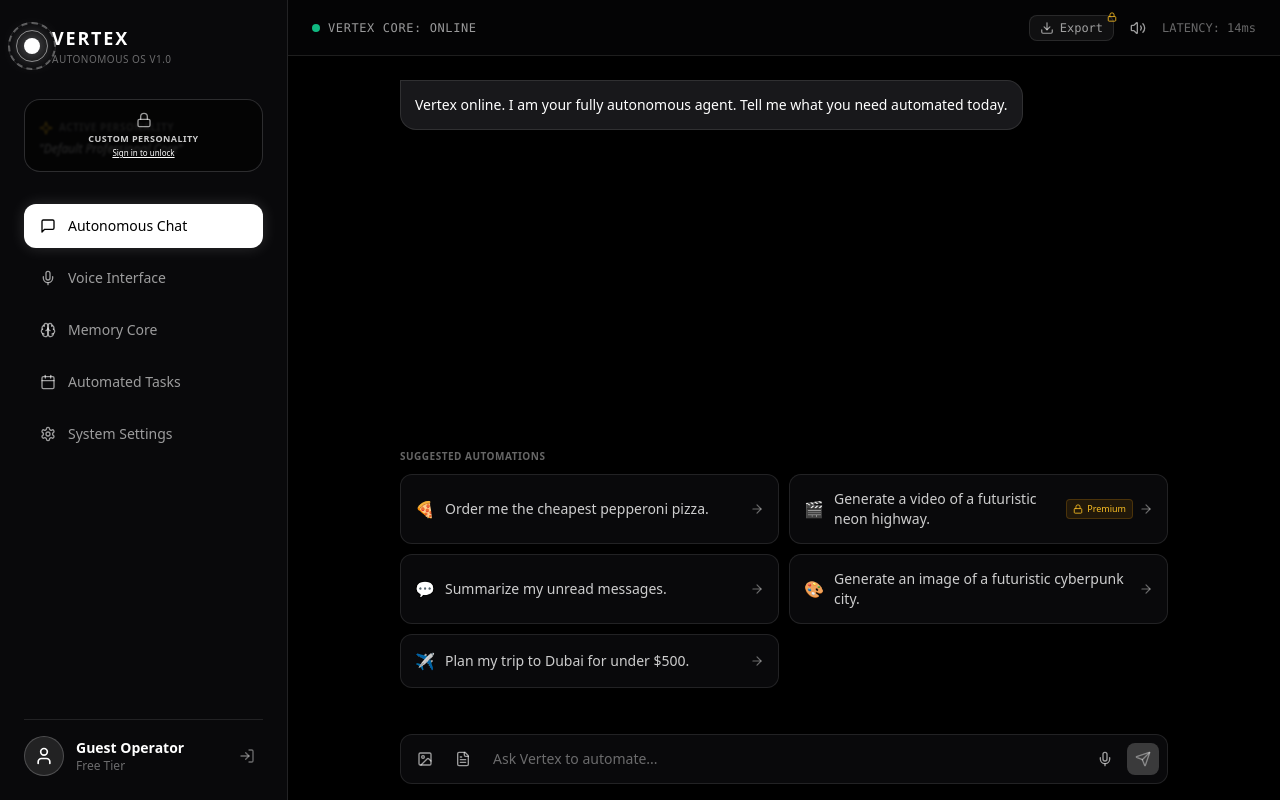
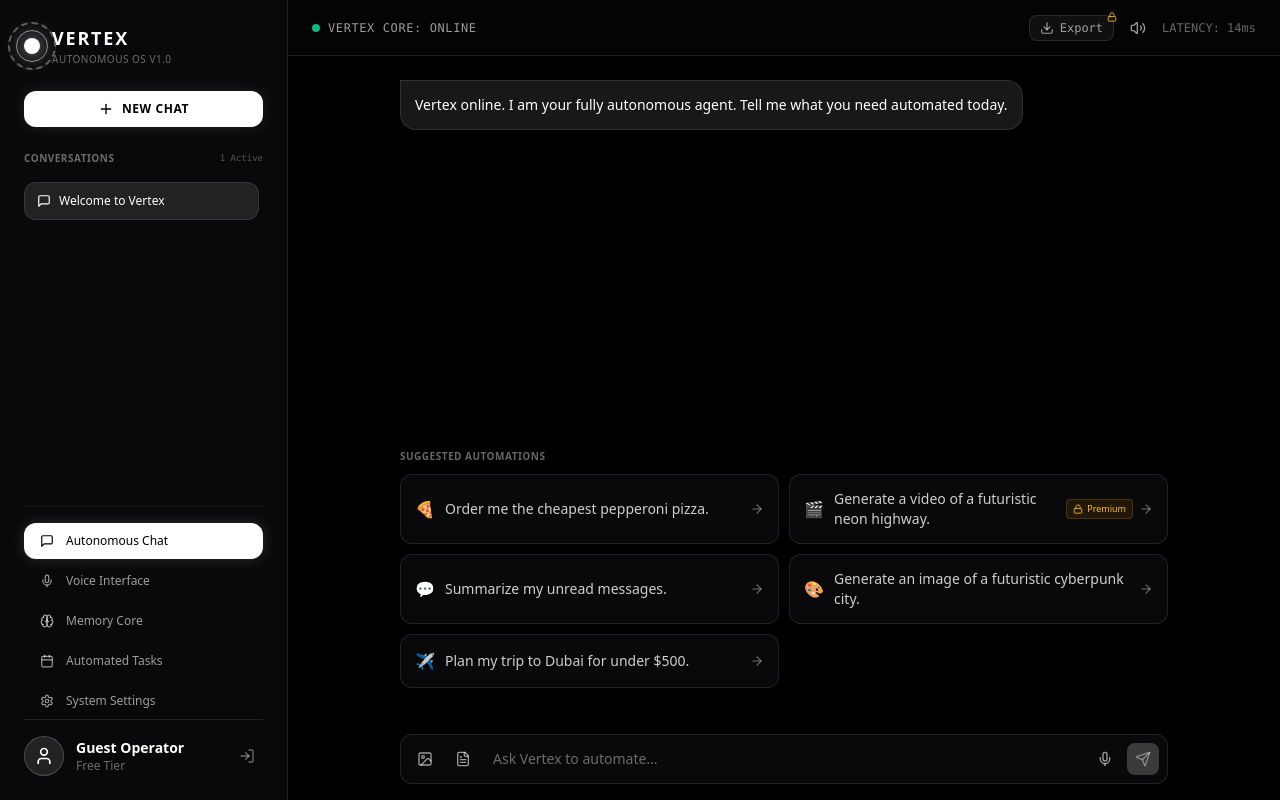
Before and after one commit to abdulilahalbegami-ux/Ghost, a React (Vite) app: page / in a window 1280 px wide. Built offline with nearby package versions, Linux system fonts and the light colour scheme.

Commit message:
[dyad] Added chat history, pinning, auto-naming, and a mobile history drawer. - wrote 1 file(s)

```diff
--- a/src/pages/Index.tsx
+++ b/src/pages/Index.tsx
@@ -32,6 +32,9 @@ import {
   Lock,
   Sliders,
   Check,
+  Plus,
+  Pin,
+  Menu,
 } from "lucide-react";
 import VertexLogo from "@/components/VertexLogo";
 import VoiceVisualizer from "@/components/VoiceVisualizer";
@@ -59,6 +62,14 @@ interface Message {
   isStreaming?: boolean;
 }
 
+interface Chat {
+  id: string;
+  title: string;
+  isPinned: boolean;
+  timestamp: Date;
+  messages: Message[];
+}
+
 const DEFAULT_PROMPTS = [
   { text: "Order me the cheapest pepperoni pizza.", icon: "🍕" },
   { text: "Generate a video of a futuristic neon highway.", icon: "🎬" },
@@ -69,6 +80,7 @@ const DEFAULT_PROMPTS = [
 
 const Index = () => {
   const [activeTab, setActiveTab] = useState<"chat" | "voice" | "memory" | "tasks" | "settings">("chat");
+  const [isMobileSidebarOpen, setIsMobileSidebarOpen] = useState(false);
 
   // --- Authentication State ---
   const [isLoggedIn, setIsLoggedIn] = useState<boolean>(false); // Default to Guest Mode
@@ -122,14 +134,28 @@ const Index = () => {
   const [voiceSelection, setVoiceSelection] = useState("Male Neural (US)");
   const [defaultOpeningPage, setDefaultOpeningPage] = useState<"new-chat" | "recent-chats">("new-chat");
 
-  const [messages, setMessages] = useState<Message[]>([
+  // --- Chat History State ---
+  const [chats, setChats] = useState<Chat[]>([
     {
-      id: "welcome",
-      sender: "vertex",
-      text: "Vertex online. I am your fully autonomous agent. Tell me what you need automated today.",
+      id: "default-chat",
+      title: "Welcome to Vertex",
+      isPinned: false,
       timestamp: new Date(),
+      messages: [
+        {
+          id: "welcome",
+          sender: "vertex",
+          text: "Vertex online. I am your fully autonomous agent. Tell me what you need automated today.",
+          timestamp: new Date(),
+        },
+      ],
     },
   ]);
+  const [activeChatId, setActiveChatId] = useState<string>("default-chat");
+
+  const activeChat = chats.find((c) => c.id === activeChatId) || chats[0];
+  const activeMessages = activeChat ? activeChat.messages : [];
+
   const [inputText, setInputText] = useState("");
   const [selectedImage, setSelectedImage] = useState<string | null>(null);
   const [selectedDoc, setSelectedDoc] = useState<{ name: string; size: string } | null>(null);
@@ -146,7 +172,7 @@ const Index = () => {
 
   useEffect(() => {
     chatEndRef.current?.scrollIntoView({ behavior: "smooth" });
-  }, [messages, currentSteps]);
+  }, [chats, activeChatId, currentSteps]);
 
   // Initialize Speech Recognition
   useEffect(() => {
@@ -176,6 +202,65 @@ const Index = () => {
     }
   }, []);
 
+  // Helper to update messages for the active chat
+  const updateActiveChatMessages = (updater: Message[] | ((prev: Message[]) => Message[])) => {
+    setChats((prevChats) =>
+      prevChats.map((c) => {
+        if (c.id === activeChatId) {
+          const newMsgs = typeof updater === "function" ? updater(c.messages) : updater;
+          return { ...c, messages: newMsgs };
+        }
+        return c;
+      })
+    );
+  };
+
+  const handleNewChat = () => {
+    const newId = Date.now().toString();
+    const newChat: Chat = {
+      id: newId,
+      title: "New Chat",
+      isPinned: false,
+      timestamp: new Date(),
+      messages: [
+        {
+          id: "welcome",
+          sender: "vertex",
+          text: "Vertex online. I am your fully autonomous agent. Tell me what you need automated today.",
+          timestamp: new Date(),
+        },
+      ],
+    };
+    setChats([newChat, ...chats]);
+    setActiveChatId(newId);
+    setActiveTab("chat");
+    setIsMobileSidebarOpen(false);
+    showSuccess("New chat session started.");
+  };
+
+  const handleTogglePin = (chatId: string, e: React.MouseEvent) => {
+    e.stopPropagation();
+    setChats((prev) =>
+      prev.map((c) => (c.id === chatId ? { ...c, isPinned: !c.isPinned } : c))
+    );
+    const targetChat = chats.find((c) => c.id === chatId);
+    showSuccess(targetChat?.isPinned ? "Chat unpinned." : "Chat pinned to top.");
+  };
+
+  const handleDeleteChat = (chatId: string, e: React.MouseEvent) => {
+    e.stopPropagation();
+    if (chats.length === 1) {
+      showError("You must keep at least one chat session.");
+      return;
+    }
+    const remaining = chats.filter((c) => c.id !== chatId);
+    setChats(remaining);
+    if (activeChatId === chatId) {
+      setActiveChatId(remaining[0].id);
+    }
+    showSuccess("Chat deleted.");
+  };
+
   const handleSavePersonality = (e: React.FormEvent) => {
     e.preventDefault();
     if (!isLoggedIn) {
@@ -192,7 +277,7 @@ const Index = () => {
     showSuccess("Vertex personality core updated successfully!");
 
     // Add a system message to the chat indicating the personality change
-    setMessages((prev) => [
+    updateActiveChatMessages((prev) => [
       ...prev,
       {
         id: `sys-${Date.now()}`,
@@ -236,7 +321,7 @@ const Index = () => {
       return;
     }
     try {
-      const chatData = JSON.stringify(messages, null, 2);
+      const chatData = JSON.stringify(activeMessages, null, 2);
       const blob = new Blob([chatData], { type: "application/json" });
       const url = URL.createObjectURL(blob);
       const link = document.createElement("a");
@@ -369,18 +454,18 @@ const Index = () => {
           isStreaming: true,
         };
 
-        setMessages((prev) => [...prev, newMessage]);
+        updateActiveChatMessages((prev) => [...prev, newMessage]);
 
         const streamInterval = setInterval(() => {
           if (wordIndex < words.length) {
             streamedText += (wordIndex === 0 ? "" : " ") + words[wordIndex];
-            setMessages((prev) =>
+            updateActiveChatMessages((prev) =>
               prev.map((m) => (m.id === newMessage.id ? { ...m, text: streamedText } : m))
             );
             wordIndex++;
           } else {
             clearInterval(streamInterval);
-            setMessages((prev) =>
+            updateActiveChatMessages((prev) =>
               prev.map((m) => (m.id === newMessage.id ? { ...m, isStreaming: false } : m))
             );
             setCurrentSteps([]);
@@ -407,6 +492,17 @@ const Index = () => {
       return;
     }
 
+    // Auto-name the chat if it's currently named "New Chat"
+    if (activeChat.title === "New Chat" && text.trim()) {
+      setChats((prev) =>
+        prev.map((c) =>
+          c.id === activeChatId
+            ? { ...c, title: text.slice(0, 24) + (text.length > 24 ? "..." : "") }
+            : c
+        )
+      );
+    }
+
     const userMessage: Message = {
       id: Date.now().toString(),
       sender: "user",
@@ -416,7 +512,7 @@ const Index = () => {
       timestamp: new Date(),
     };
 
-    setMessages((prev) => [...prev, userMessage]);
+    updateActiveChatMessages((prev) => [...prev, userMessage]);
     setInputText("");
     setSelectedImage(null);
     setSelectedDoc(null);
@@ -566,14 +662,16 @@ const Index = () => {
     showSuccess(authMode === "signin" ? "Welcome back to Vertex OS!" : "Account created successfully!");
   };
 
-  return (
-    <div className="min-h-screen bg-black text-white font-sans flex flex-col md:flex-row">
-
-      {/* Left Sidebar (Only visible on PC/Desktop browsers) */}
-      <div className="hidden md:flex md:w-64 lg:w-72 bg-zinc-950 border-r border-white/10 p-6 flex-col justify-between shrink-0">
-        <div className="space-y-8">
+  // Sidebar Content Component (Reused for Desktop and Mobile Drawer)
+  const SidebarContent = () => {
+    const pinnedChats = chats.filter((c) => c.isPinned);
+    const recentChats = chats.filter((c) => !c.isPinned);
+
+    return (
+      <div className="flex flex-col h-full justify-between">
+        <div className="space-y-6 flex-1 flex flex-col min-h-0">
           {/* Brand Header */}
-          <div className="flex items-center gap-3">
+          <div className="flex items-center gap-3 shrink-0">
             <VertexLogo size="sm" />
             <div>
               <h1 className="text-lg font-bold tracking-widest uppercase">Vertex</h1>
@@ -581,95 +679,193 @@ const Index = () => {
             </div>
           </div>
 
-          {/* Active Personality Status */}
-          <div className="bg-white/5 p-3.5 rounded-2xl border border-white/10 space-y-1.5 relative overflow-hidden">
-            {!isLoggedIn && (
-              <div className="absolute inset-0 bg-black/80 backdrop-blur-[1px] flex flex-col items-center justify-center p-2 text-center z-10">
-                <Lock className="w-4 h-4 text-white/60 mb-1" />
-                <p className="text-[9px] font-bold uppercase tracking-wider text-white/80">Custom Personality</p>
-                <button
-                  onClick={() => { setAuthMode("signin"); setShowAuthModal(true); }}
-                  className="text-[8px] text-white underline hover:text-white/80 mt-0.5"
-                >
-                  Sign in to unlock
-                </button>
+          {/* New Chat Button */}
+          <button
+            onClick={handleNewChat}
+            className="w-full flex items-center justify-center gap-2 px-4 py-2.5 bg-white text-black hover:bg-white/90 rounded-xl text-xs font-bold uppercase tracking-wider transition-all shrink-0 shadow-[0_0_15px_rgba(255,255,255,0.1)]"
+          >
+            <Plus className="w-4 h-4" /> New Chat
+          </button>
+
+          {/* Conversations List */}
+          <div className="flex-1 flex flex-col min-h-0 space-y-4">
+            <div className="flex items-center justify-between shrink-0">
+              <p className="text-[10px] font-bold uppercase tracking-wider text-white/40">Conversations</p>
+              <span className="text-[9px] font-mono text-white/30">{chats.length} Active</span>
+            </div>
+
+            <div className="flex-1 overflow-y-auto space-y-3 pr-1 scrollbar-thin">
+              {/* Pinned Chats */}
+              {pinnedChats.length > 0 && (
+                <div className="space-y-1">
+                  <p className="text-[9px] font-bold uppercase tracking-wider text-amber-400/60 px-2 flex items-center gap-1">
+                    <Pin className="w-2.5 h-2.5 fill-current" /> Pinned
+                  </p>
+                  {pinnedChats.map((chat) => (
+                    <div
+                      key={chat.id}
+                      onClick={() => {
+                        setActiveChatId(chat.id);
+                        setActiveTab("chat");
+                        setIsMobileSidebarOpen(false);
+                      }}
+                      className={`group flex items-center justify-between px-3 py-2 rounded-xl text-xs cursor-pointer transition-all ${
+                        activeChatId === chat.id
+                          ? "bg-white/10 text-white border border-white/10"
+                          : "text-white/60 hover:text-white hover:bg-white/5"
+                      }`}
+                    >
+                      <div className="flex items-center gap-2 min-w-0 flex-1">
+                        <MessageSquare className="w-3.5 h-3.5 shrink-0 text-amber-400" />
+                        <span className="truncate font-medium">{chat.title}</span>
+                      </div>
+                      <div className="flex items-center gap-1 opacity-0 group-hover:opacity-100 transition-opacity">
+                        <button
+                          onClick={(e) => handleTogglePin(chat.id, e)}
+                          title="Unpin Chat"
+                          className="p-1 hover:bg-white/10 rounded text-amber-400"
+                        >
+                          <Pin className="w-3 h-3 fill-current" />
+                        </button>
+                        <button
+                          onClick={(e) => handleDeleteChat(chat.id, e)}
+                          title="Delete Chat"
+                          className="p-1 hover:bg-white/10 rounded text-white/40 hover:text-red-400"
+                        >
+                          <Trash2 className="w-3 h-3" />
+                        </button>
+                      </div>
+                    </div>
+                  ))}
+                </div>
+              )}
+
+              {/* Recent Chats */}
+              <div className="space-y-1">
+                {pinnedChats.length > 0 && (
+                  <p className="text-[9px] font-bold uppercase tracking-wider text-white/30 px-2">Recent</p>
+                )}
+                {recentChats.map((chat) => (
+                  <div
+                    key={chat.id}
+                    onClick={() => {
+                      setActiveChatId(chat.id);
+                      setActiveTab("chat");
+                      setIsMobileSidebarOpen(false);
+                    }}
+                    className={`group flex items-center justify-between px-3 py-2 rounded-xl text-xs cursor-pointer transition-all ${
+                      activeChatId === chat.id
+                        ? "bg-white/10 text-white border border-white/10"
+                        : "text-white/60 hover:text-white hover:bg-white/5"
+                    }`}
+                  >
+                    <div className="flex items-center gap-2 min-w-0 flex-1">
+                      <MessageSquare className="w-3.5 h-3.5 shrink-0" />
+                      <span className="truncate font-medium">{chat.title}</span>
+                    </div>
+                    <div className="flex items-center gap-1 opacity-0 group-hover:opacity-100 transition-opacity">
+                      <button
+                        onClick={(e) => handleTogglePin(chat.id, e)}
+                        title="Pin Chat"
+                        className="p-1 hover:bg-white/10 rounded text-white/40 hover:text-white"
+                      >
+                        <Pin className="w-3 h-3" />
+                      </button>
+                      <button
+                        onClick={(e) => handleDeleteChat(chat.id, e)}
+                        title="Delete Chat"
+                        className="p-1 hover:bg-white/10 rounded text-white/40 hover:text-red-400"
+                      >
+                        <Trash2 className="w-3 h-3" />
+                      </button>
+                    </div>
+                  </div>
+                ))}
               </div>
-            )}
-            <div className="flex items-center gap-1.5 text-[10px] font-bold uppercase tracking-wider text-white/40">
-              <Sparkle className="w-3.5 h-3.5 text-amber-400 animate-pulse" />
-              <span>Active Personality</span>
             </div>
-            <p className="text-xs text-white/80 italic line-clamp-2">
-              "{isLoggedIn ? customPersonality : "Default Professional Core"}"
-            </p>
           </div>
 
           {/* Navigation Tabs */}
-          <nav className="space-y-2">
+          <nav className="space-y-1 shrink-0 border-t border-white/5 pt-4">
             <button
-              onClick={() => setActiveTab("chat")}
-              className={`w-full flex items-center gap-3 px-4 py-3 rounded-xl text-sm font-medium transition-all ${
+              onClick={() => {
+                setActiveTab("chat");
+                setIsMobileSidebarOpen(false);
+              }}
+              className={`w-full flex items-center gap-3 px-4 py-2.5 rounded-xl text-xs font-medium transition-all ${
                 activeTab === "chat"
                   ? "bg-white text-black shadow-[0_0_15px_rgba(255,255,255,0.15)]"
                   : "text-white/60 hover:text-white hover:bg-white/5"
               }`}
             >
-              <MessageSquare className="w-4 h-4" />
+              <MessageSquare className="w-3.5 h-3.5" />
               <span>Autonomous Chat</span>
             </button>
 
             <button
-              onClick={() => setActiveTab("voice")}
-              className={`w-full flex items-center gap-3 px-4 py-3 rounded-xl text-sm font-medium transition-all ${
+              onClick={() => {
+                setActiveTab("voice");
+                setIsMobileSidebarOpen(false);
+              }}
+              className={`w-full flex items-center gap-3 px-4 py-2.5 rounded-xl text-xs font-medium transition-all ${
                 activeTab === "voice"
                   ? "bg-white text-black shadow-[0_0_15px_rgba(255,255,255,0.15)]"
                   : "text-white/60 hover:text-white hover:bg-white/5"
               }`}
             >
-              <Mic className="w-4 h-4" />
+              <Mic className="w-3.5 h-3.5" />
               <span>Voice Interface</span>
             </button>
 
             <button
-              onClick={() => setActiveTab("memory")}
-              className={`w-full flex items-center gap-3 px-4 py-3 rounded-xl text-sm font-medium transition-all ${
+              onClick={() => {
+                setActiveTab("memory");
+                setIsMobileSidebarOpen(false);
+              }}
+              className={`w-full flex items-center gap-3 px-4 py-2.5 rounded-xl text-xs font-medium transition-all ${
                 activeTab === "memory"
                   ? "bg-white text-black shadow-[0_0_15px_rgba(255,255,255,0.15)]"
                   : "text-white/60 hover:text-white hover:bg-white/5"
               }`}
             >
-              <Brain className="w-4 h-4" />
+              <Brain className="w-3.5 h-3.5" />
               <span>Memory Core</span>
             </button>
 
             <button
-              onClick={() => setActiveTab("tasks")}
-              className={`w-full flex items-center gap-3 px-4 py-3 rounded-xl text-sm font-medium transition-all ${
+              onClick={() => {
+                setActiveTab("tasks");
+                setIsMobileSidebarOpen(false);
+              }}
+              className={`w-full flex items-center gap-3 px-4 py-2.5 rounded-xl text-xs font-medium transition-all ${
                 activeTab === "tasks"
                   ? "bg-white text-black shadow-[0_0_15px_rgba(255,255,255,0.15)]"
                   : "text-white/60 hover:text-white hover:bg-white/5"
               }`}
             >
-              <Calendar className="w-4 h-4" />
+              <Calendar className="w-3.5 h-3.5" />
               <span>Automated Tasks</span>
             </button>
 
             <button
-              onClick={() => setActiveTab("settings")}
-              className={`w-full flex items-center gap-3 px-4 py-3 rounded-xl text-sm font-medium transition-all ${
+              onClick={() => {
+                setActiveTab("settings");
+                setIsMobileSidebarOpen(false);
+              }}
+              className={`w-full flex items-center gap-3 px-4 py-2.5 rounded-xl text-xs font-medium transition-all ${
                 activeTab === "settings"
                   ? "bg-white text-black shadow-[0_0_15px_rgba(255,255,255,0.15)]"
                   : "text-white/60 hover:text-white hover:bg-white/5"
               }`}
             >
-              <Settings className="w-4 h-4" />
+              <Settings className="w-3.5 h-3.5" />
               <span>System Settings</span>
             </button>
           </nav>
         </div>
 
         {/* User Profile Footer */}
-        <div className="border-t border-white/10 pt-4 flex items-center justify-between">
+        <div className="border-t border-white/10 pt-4 flex items-center justify-between shrink-0">
           <div className="flex items-center gap-3">
             <div className="w-10 h-10 rounded-full bg-white/10 border border-white/20 flex items-center justify-center">
               <User className="w-5 h-5 text-white" />
@@ -681,7 +877,10 @@ const Index = () => {
           </div>
           {isLoggedIn ? (
             <button
-              onClick={() => { setIsLoggedIn(false); showSuccess("Logged out of Vertex OS."); }}
+              onClick={() => {
+                setIsLoggedIn(false);
+                showSuccess("Logged out of Vertex OS.");
+              }}
               title="Sign Out"
               className="text-white/40 hover:text-white p-2 rounded-lg transition-colors"
             >
@@ -689,7 +888,10 @@ const Index = () => {
             </button>
           ) : (
             <button
-              onClick={() => { setAuthMode("signin"); setShowAuthModal(true); }}
+              onClick={() => {
+                setAuthMode("signin");
+                setShowAuthModal(true);
+              }}
               title="Sign In"
               className="text-white/40 hover:text-white p-2 rounded-lg transition-colors"
             >
@@ -698,6 +900,39 @@ const Index = () => {
           )}
         </div>
       </div>
+    );
+  };
+
+  return (
+    <div className="min-h-screen bg-black text-white font-sans flex flex-col md:flex-row">
+
+      {/* Left Sidebar (Only visible on PC/Desktop browsers) */}
+      <div className="hidden md:flex md:w-64 lg:w-72 bg-zinc-950 border-r border-white/10 p-6 flex-col justify-between shrink-0 h-screen">
+        <SidebarContent />
+      </div>
+
+      {/* Mobile Sidebar Drawer (Slide-over menu) */}
+      {isMobileSidebarOpen && (
+        <div className="fixed inset-0 z-50 md:hidden flex">
+          {/* Backdrop */}
+          <div
+            onClick={() => setIsMobileSidebarOpen(false)}
+            className="fixed inset-0 bg-black/80 backdrop-blur-sm"
+          />
+          {/* Drawer Content */}
+          <div className="relative w-72 max-w-xs bg-zinc-950 border-r border-white/10 p-6 flex flex-col h-full z-10 animate-in slide-in-from-left duration-200">
+            <button
+              onClick={() => setIsMobileSidebarOpen(false)}
+              className="absolute top-4 right-4 text-white/40 hover:text-white"
+            >
+              <X className="w-5 h-5" />
+            </button>
+            <div className="flex-1 min-h-0 mt-4">
+              <SidebarContent />
+            </div>
+          </div>
+        </div>
+      )}
 
       {/* Main Content Area (Responsive full-screen on PC, mobile-optimized on phones) */}
       <div className="flex-1 flex flex-col bg-black relative overflow-hidden h-screen">
@@ -705,6 +940,14 @@ const Index = () => {
         {/* Top Status Bar / Header */}
         <div className="h-14 border-b border-white/10 px-6 flex items-center justify-between bg-zinc-950/50 backdrop-blur-md z-10 shrink-0">
           <div className="flex items-center gap-2">
+            {/* Mobile-only Menu Toggle */}
+            <button
+              onClick={() => setIsMobileSidebarOpen(true)}
+              className="md:hidden p-1.5 text-white/60 hover:text-white hover:bg-white/5 rounded-lg transition-all"
+            >
+              <Menu className="w-5 h-5" />
+            </button>
+
             {/* Mobile-only logo */}
             <div className="md:hidden flex items-center gap-2">
               <VertexLogo size="sm" />
@@ -749,7 +992,7 @@ const Index = () => {
             <div className="max-w-3xl mx-auto h-full flex flex-col justify-between gap-4">
               {/* Messages Container */}
               <div className="space-y-5">
-                {messages.map((msg) => (
+                {activeMessages.map((msg) => (
                   <div
                     key={msg.id}
                     className={`flex flex-col gap-1.5 group ${msg.sender === "user" ? "items-end" : "items-start"}`}
@@ -837,7 +1080,7 @@ const Index = () => {
               </div>
 
               {/* Default Prompts (Only show if conversation is fresh) */}
-              {messages.length === 1 && !isStreaming && (
+              {activeMessages.length === 1 && !isStreaming && (
                 <div className="space-y-2.5 mt-4">
                   <p className="text-[10px] font-bold uppercase tracking-wider text-white/40">Suggested Automations</p>
                   <div className="grid grid-cols-1 sm:grid-cols-2 gap-2.5">
@@ -1396,7 +1639,7 @@ const Index = () => {
                     <button
                       onClick={() => {
                         if (confirm("Are you sure you want to clear all chat history? This cannot be undone.")) {
-                          setMessages([messages[0]]);
+                          setChats([chats[0]]);
                           showSuccess("All chats cleared successfully.");
                         }
                       }}
```
